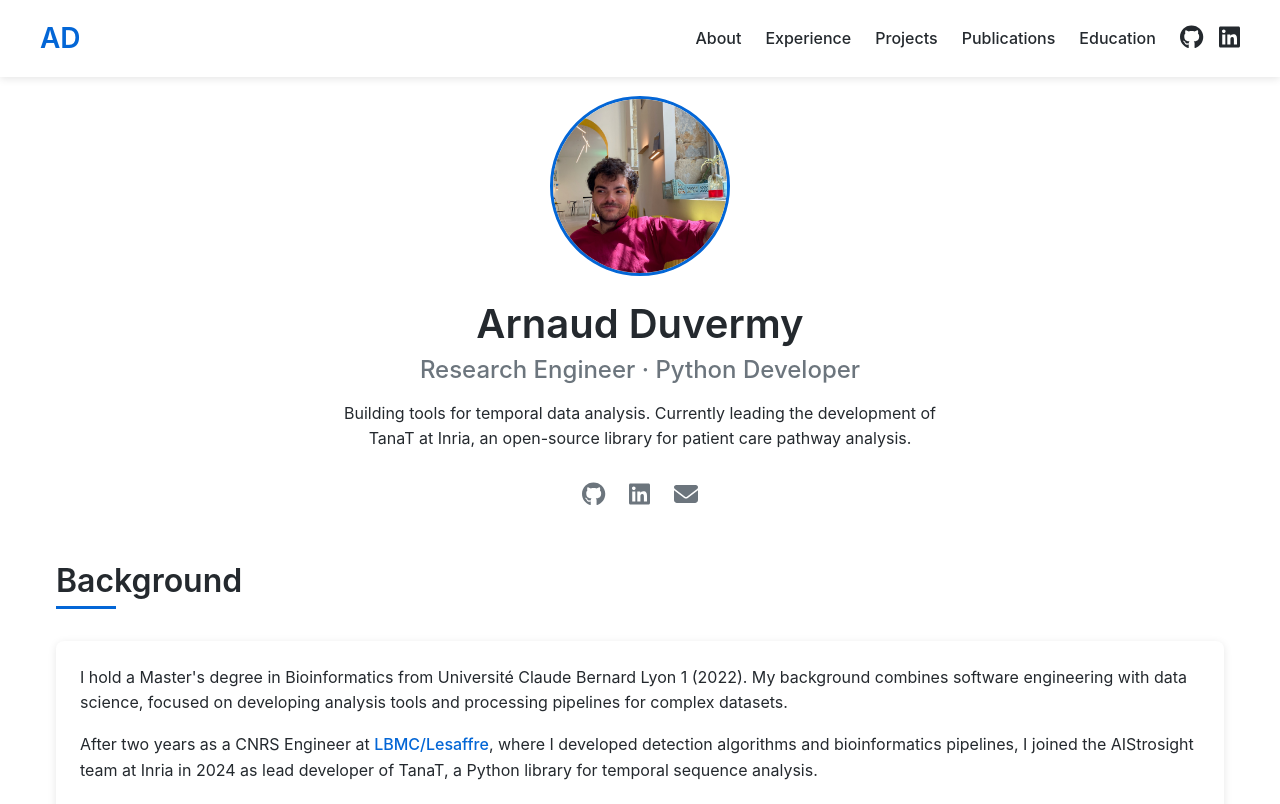
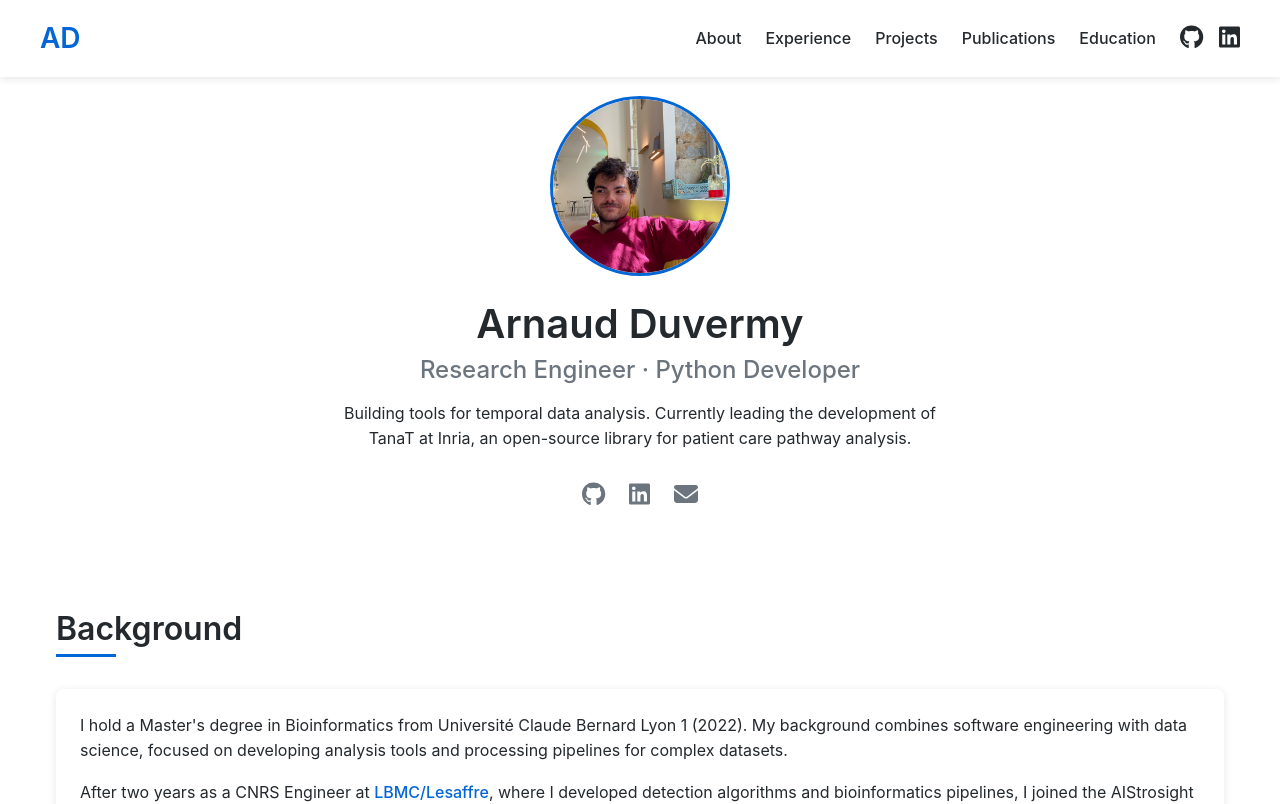
Before and after one commit to aduvermy/portfolio, a React (Vite) app: page / in a window 1280 px wide. Shown: the top 804 px of the page. Built offline with nearby package versions, Linux system fonts and the light colour scheme.

Commit message:
feat: add section styling to Main layout for improved spacing

```diff
--- a/src/components/Layout/Layout.tsx
+++ b/src/components/Layout/Layout.tsx
@@ -8,6 +8,15 @@ const Main = styled.main`
 
   @media (max-width: ${({ theme }) => theme.breakpoints.tablet}) {
     padding: ${({ theme }) => `calc(${theme.spacing.xxl} * 1.5) ${theme.spacing.md}`};
+  }
+
+  section {
+    padding-top: ${({ theme }) => theme.spacing.xxl};
+    margin-bottom: ${({ theme }) => theme.spacing.xxl};
+  }
+
+  section:first-child {
+    padding-top: 0;
   }
 `;
 
```
